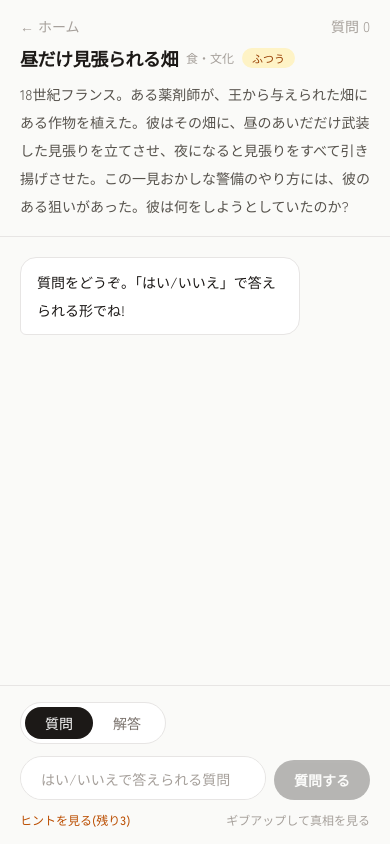
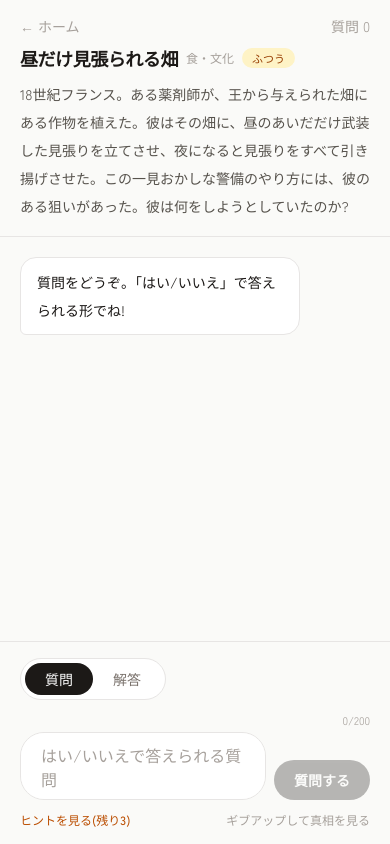
Before and after one commit to Takizyyyy/umigame, a Next.js app: page /play/day-guards in a window 390 px wide. Built offline with nearby package versions, Linux system fonts and the light colour scheme.

Commit message:
スマホでのフォーカス時自動ズームを解消(入力欄16px化)・文字数カウンターを常時表示
Co-Authored-By: Claude Fable 5 <noreply@anthropic.com>

```diff
--- a/app/play/[id]/PlayClient.tsx
+++ b/app/play/[id]/PlayClient.tsx
@@ -356,13 +356,14 @@ export default function PlayClient({
             ))}
           </div>
 
-          {/* 200字上限に近づいたら残量を知らせる(入力が黙って止まると不親切なため) */}
-          {input.length >= 140 && (
-            <div className="mb-1 text-right text-[11px] tabular-nums text-stone-400">
-              {input.length}/200
-            </div>
-          )}
+          {/* 文字数カウンター(200字上限を最初から見せておく) */}
+          <div className="mb-1 text-right text-[11px] tabular-nums text-stone-400">
+            {input.length}/200
+          </div>
           <div className="flex items-end gap-2">
+            {/* 文字サイズ: スマホ(sm未満)は16px(text-base)。
+                iOS Safariは16px未満の入力欄にフォーカスすると画面ごと自動ズームする仕様があり、
+                「チャットを開くと勝手にズームされる」の原因になるため */}
             <textarea
               ref={inputRef}
               rows={1}
@@ -383,7 +384,7 @@ export default function PlayClient({
                   ? "はい/いいえで答えられる質問"
                   : "真相だと思う説明を書いて解答"
               }
-              className="max-h-32 min-w-0 flex-1 resize-none overflow-y-auto rounded-3xl border border-stone-200 bg-white px-5 py-2.5 text-sm leading-6 outline-none transition placeholder:text-stone-400 focus:border-stone-400 disabled:opacity-50"
+              className="max-h-32 min-w-0 flex-1 resize-none overflow-y-auto rounded-3xl border border-stone-200 bg-white px-5 py-2.5 text-base leading-6 outline-none transition placeholder:text-stone-400 focus:border-stone-400 disabled:opacity-50 sm:text-sm"
             />
             <button
               onClick={handleSend}
```
